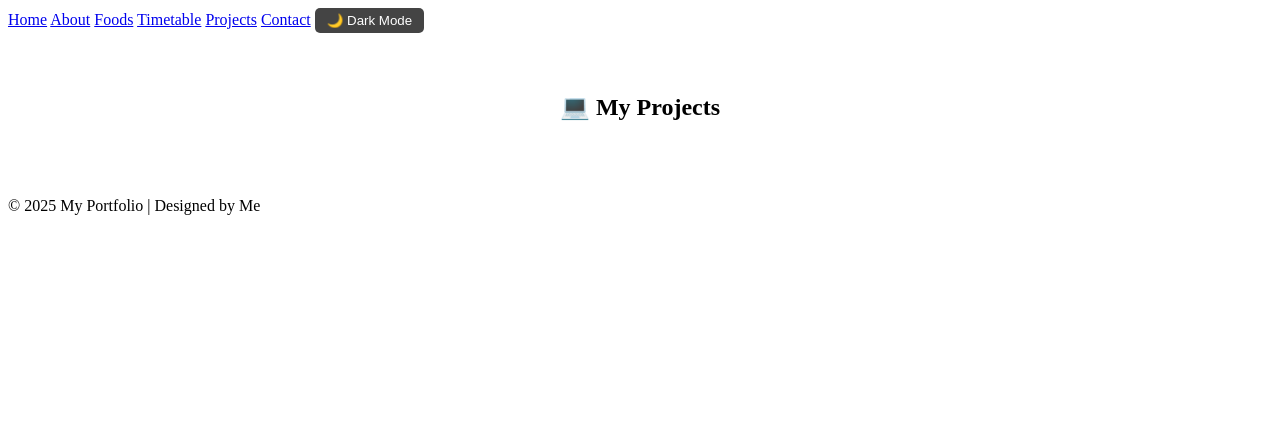
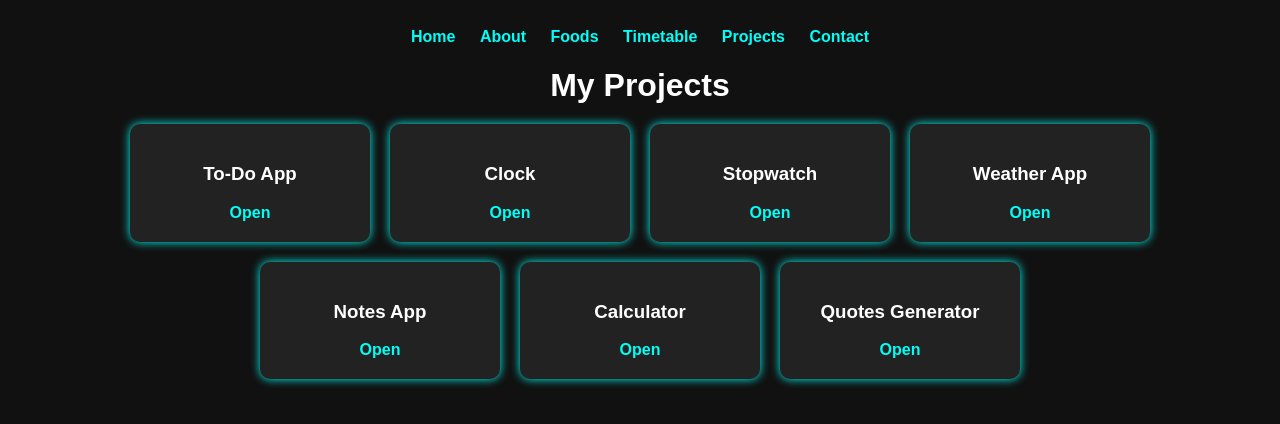
Before and after one commit to rehansheikh000004-lab/mywebsite4, a plain HTML site: page projects.html in a window 1280 px wide. Drawn offline with Linux system fonts and the light colour scheme.

Commit message:
Update projects.html

```diff
--- a/projects.html
+++ b/projects.html
@@ -3,13 +3,61 @@
 <head>
   <meta charset="UTF-8">
   <meta name="viewport" content="width=device-width, initial-scale=1.0">
-  <title>Projects</title>
-  <link rel="stylesheet" href="style.css">
-  <link rel="icon" type="image/x-icon" href="logo.png">
+  <title>My Projects</title>
+  <style>
+    body {
+      font-family: Arial, sans-serif;
+      background: #111;
+      color: white;
+      text-align: center;
+      padding: 20px;
+    }
+    nav {
+      margin-bottom: 20px;
+    }
+    nav a {
+      color: #00fff7;
+      margin: 0 10px;
+      text-decoration: none;
+      font-weight: bold;
+    }
+    nav a:hover {
+      text-decoration: underline;
+    }
+    h1 {
+      margin-bottom: 20px;
+    }
+    .projects {
+      display: flex;
+      flex-wrap: wrap;
+      justify-content: center;
+      gap: 20px;
+    }
+    .card {
+      background: #222;
+      padding: 20px;
+      border-radius: 10px;
+      width: 200px;
+      box-shadow: 0 0 10px #00fff7;
+      transition: 0.3s;
+    }
+    .card:hover {
+      transform: scale(1.05);
+      box-shadow: 0 0 15px #00cccc;
+    }
+    .card a {
+      display: block;
+      color: #00fff7;
+      font-weight: bold;
+      text-decoration: none;
+      margin-top: 10px;
+    }
+    .card a:hover {
+      text-decoration: underline;
+    }
+  </style>
 </head>
 <body>
-
-  <!-- Navbar -->
   <nav>
     <a href="index.html">Home</a>
     <a href="about.html">About</a>
@@ -17,18 +65,38 @@
     <a href="timetable.html">Timetable</a>
     <a href="projects.html">Projects</a>
     <a href="contact.html">Contact</a>
-    <button id="darkModeBtn">🌙 Dark Mode</button>
   </nav>
 
-  <!-- Projects Section -->
-  <section class="fade-in" style="padding:40px; text-align:center;">
-    <h1>💻 My Projects</h1>
-  </section>
-
-  <footer>
-    <p>© 2025 My Portfolio | Designed by Me</p>
-  </footer>
-
-  <script src="script.js"></script>
+  <h1>My Projects</h1>
+  <div class="projects">
+    <div class="card">
+      <h3>To-Do App</h3>
+      <a href="todo.html">Open</a>
+    </div>
+    <div class="card">
+      <h3>Clock</h3>
+      <a href="clock.html">Open</a>
+    </div>
+    <div class="card">
+      <h3>Stopwatch</h3>
+      <a href="stopwatch.html">Open</a>
+    </div>
+    <div class="card">
+      <h3>Weather App</h3>
+      <a href="weather.html">Open</a>
+    </div>
+    <div class="card">
+      <h3>Notes App</h3>
+      <a href="notes.html">Open</a>
+    </div>
+    <div class="card">
+      <h3>Calculator</h3>
+      <a href="calculator.html">Open</a>
+    </div>
+    <div class="card">
+      <h3>Quotes Generator</h3>
+      <a href="quotes.html">Open</a>
+    </div>
+  </div>
 </body>
 </html>
```
